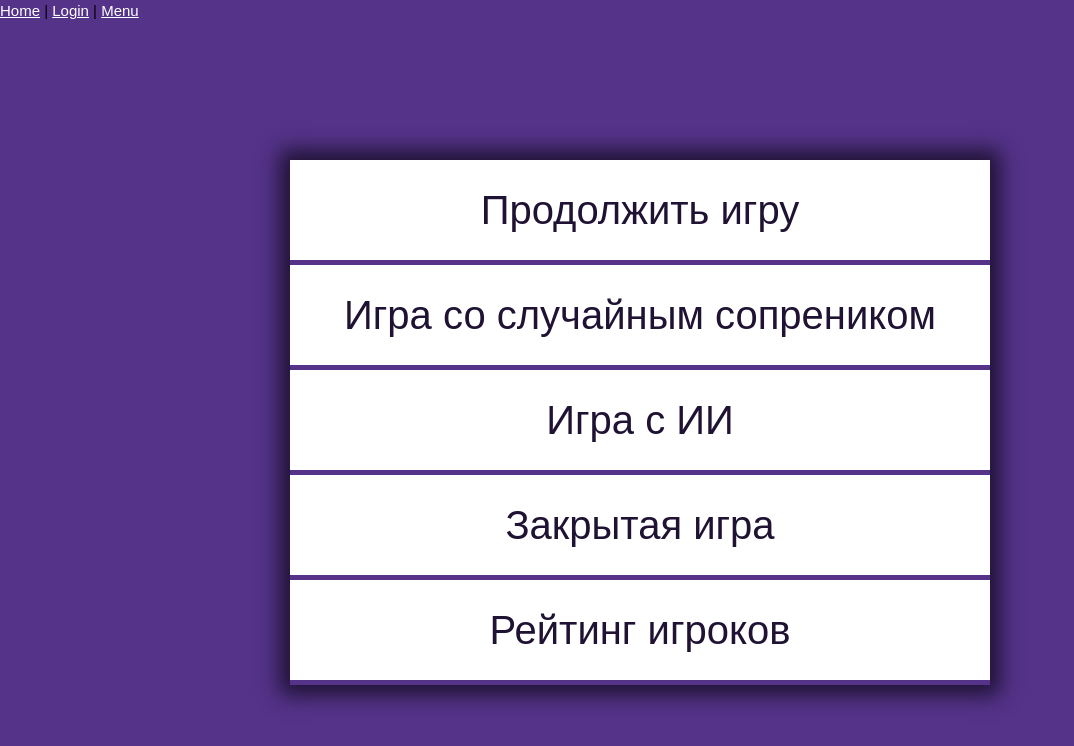
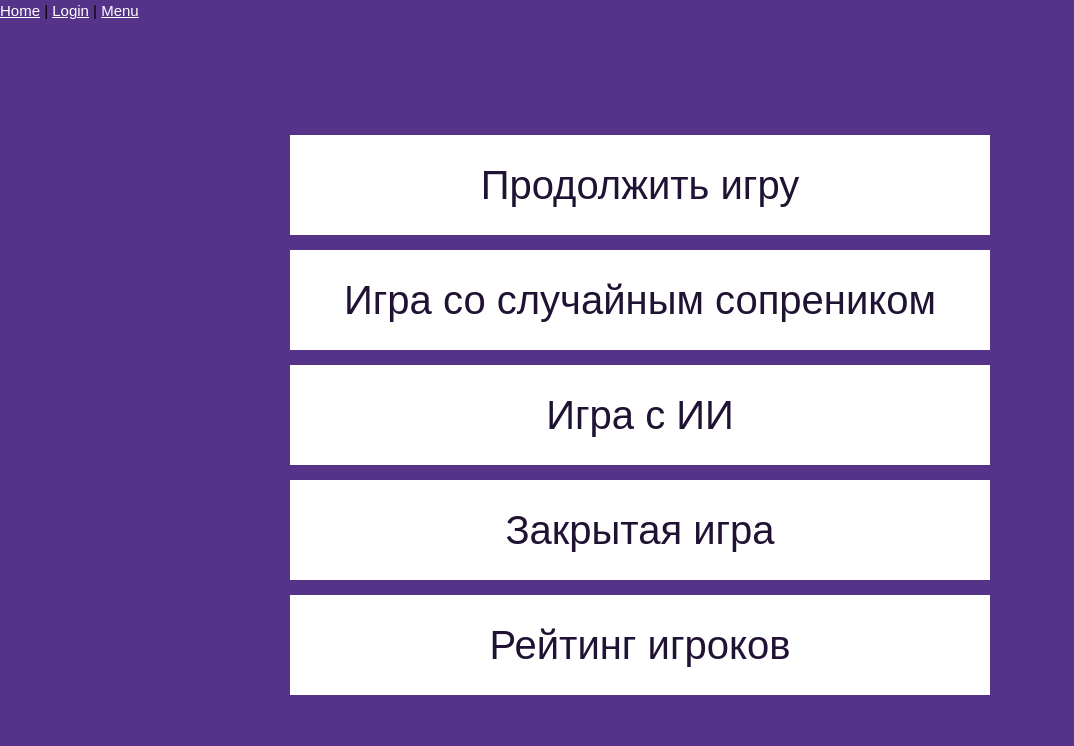
Before and after one commit to dudosyka/goAssistant, a Vue app: page /menu in a window 1280 px wide. Shown: the top 746 px of the page, without its empty margins (0-1074 px from the left). Built offline with nearby package versions, Linux system fonts and the light colour scheme.

Commit message:
menu is work

```diff
--- a/src/assets/styles/style.css
+++ b/src/assets/styles/style.css
@@ -56,8 +56,14 @@ body {
   font-size: 40px;
   color: #1f1233;
   padding: 20px;
-  margin-bottom: 5px;
+  margin-bottom: 15px;
+  transition: transform 0.3s;
 }
+.button-light:hover {
+  cursor: pointer;
+  transform: scale(1.05) translateX(-5px);
+}
+
 .shadow {
   box-shadow: 0px 0px 20px 10px #1f1233;
 }
--- a/src/views/Menu.vue
+++ b/src/views/Menu.vue
@@ -1,7 +1,7 @@
 <template>
   <main class="menu">
     <article class="form_window menu">
-      <div class="shadow">
+      <div class="">
         <button class="button-light">Продолжить игру</button>
         <button class="button-light">Игра со случайным сопреником</button>
         <button class="button-light">Игра с ИИ</button>
```
